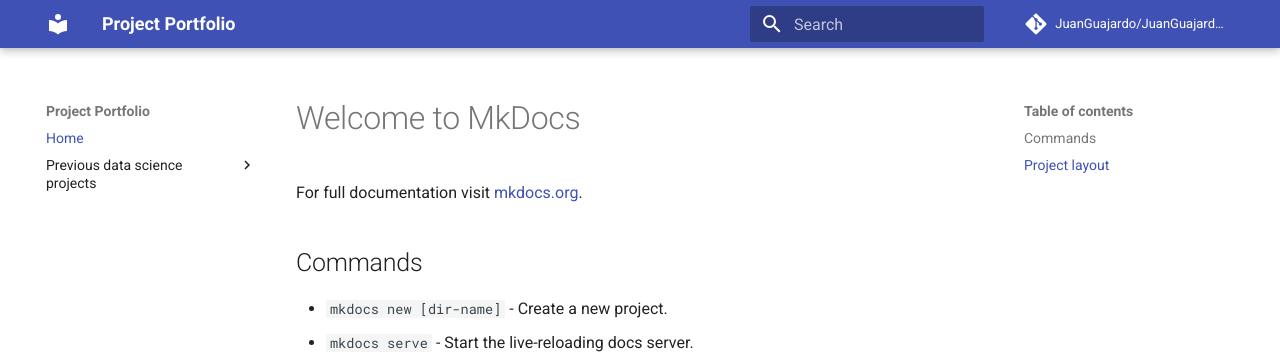
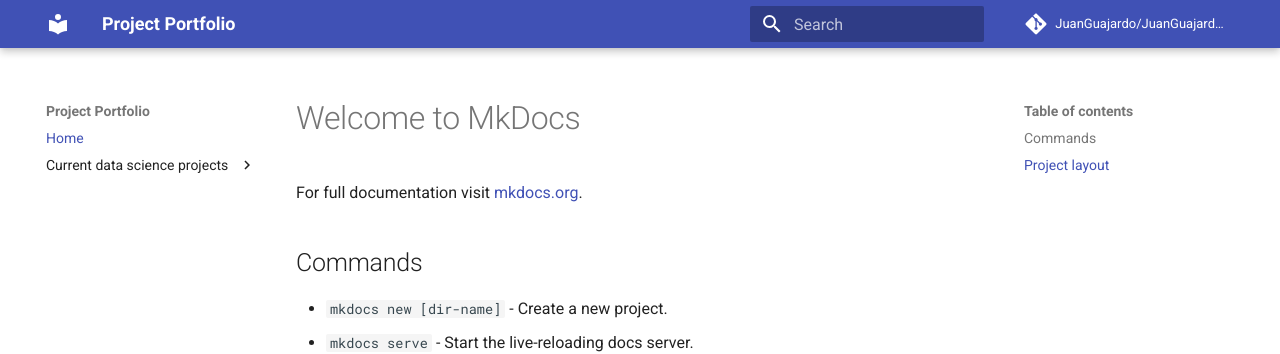
Before and after one commit to JuanGuajardo/JuanGuajardo.github.io, an MkDocs documentation site: the page built from docs/index.md, in a window 1280 px wide. Shown: the top 354 px of the page. Built offline with MkDocs 1.6.1 and Material for MkDocs 9.7.7, drawn with Linux system fonts in a browser that asks for light colours; comment, search, counter and statistics services are not loaded.

Commit message:
Fixed indentation in mkdocs.yml nav

```diff
--- a/mkdocs.yml
+++ b/mkdocs.yml
@@ -19,6 +19,6 @@
 theme:
   name: material
 nav:
-- Home: index.md
-- Previous data science projects:
-  - "The UMP Effects on the Mexican Economy": international_ump_effects/readme.md
+  - Home: index.md
+  - Current data science projects:
+    - "The UMP Effects on the Mexican Economy": international_ump_effects/readme.md
```
